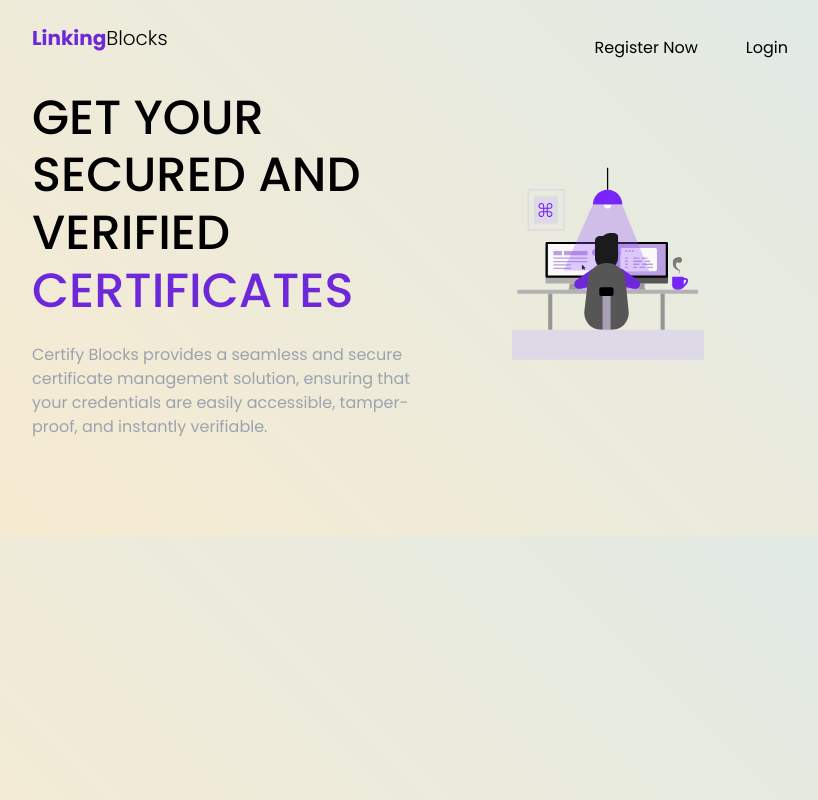
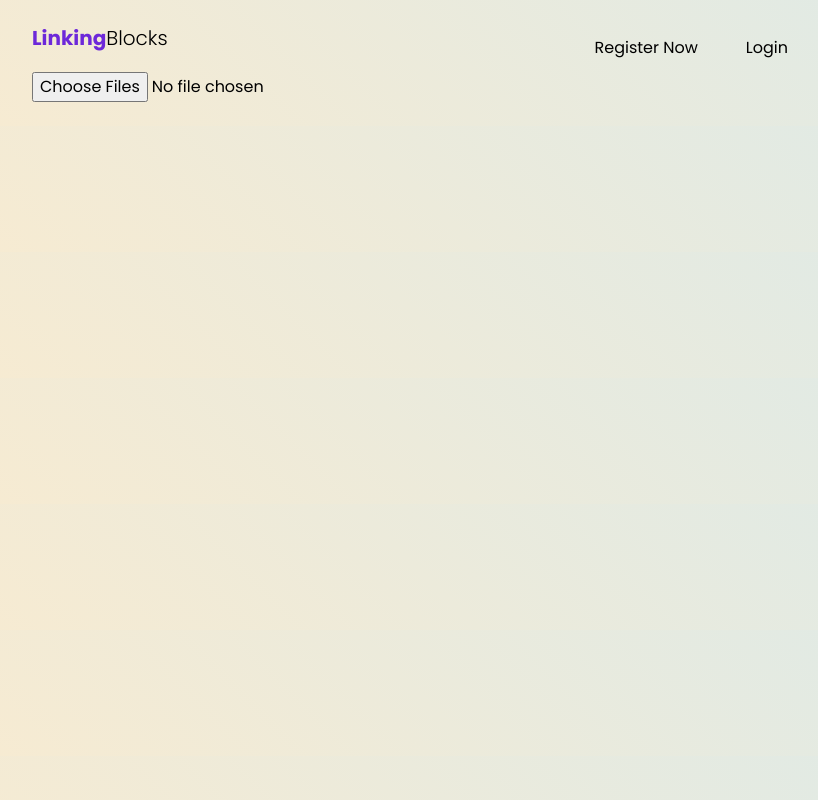
Before and after one commit to TechieeGeeeks/VH23-13-RizzlingDevs, a React (Create React App) app in the folder client/: page /image_hasher in a window 1280 px wide. Shown: the whole page, without its empty margins (224-1042 px from the left). Built offline with nearby package versions, Linux system fonts and the light colour scheme.

Commit message:
ImageHasher functionality working added

```diff
--- a/client/src/App.js
+++ b/client/src/App.js
@@ -7,6 +7,7 @@ import RegisterNow from "./pages/RegisterNow";
 import Courses from "./components/Courses";
 import MintCertificate from "./pages/MintCertificate.jsx";
 import { useState } from "react";
+import ImageHasher from "./pages/ImageHasher"
 
 import ViewCertificate from "./pages/ViewCertificate";
 
@@ -25,6 +26,7 @@ function App() {
           element={<RegisterNow setIsLogin={setIsLogin} />}
         />
         <Route path="/user_dashboard" element={<Courses />} />
+        <Route path="/image_hasher" element={<ImageHasher />} />
         <Route path="/certificate/create" element={<MintCertificate />} />
         <Route path="/certificate/view/:id" element={<ViewCertificate />} />
       </Routes>
--- /dev/null
+++ b/client/src/pages/ImageHasher.jsx
@@ -0,0 +1,34 @@
+import React from 'react';
+
+class ImageHasher extends React.Component {
+  async hashImage(file) {
+    const buffer = await file.arrayBuffer();
+    const hashBuffer = await crypto.subtle.digest('SHA-256', buffer);
+    const hashArray = Array.from(new Uint8Array(hashBuffer));
+    const hashHex = hashArray.map((b) => b.toString(16).padStart(2, '0')).join('');
+    return hashHex;
+  }
+
+  handleFileChange = async (event) => {
+    const files = event.target.files;
+    const hashResults = [];
+
+    for (let i = 0; i < files.length; i++) {
+      const file = files[i];
+      const hash = await this.hashImage(file);
+      hashResults.push({ filename: file.name, hash });
+    }
+
+    console.log(hashResults);
+  };
+
+  render() {
+    return (
+      <div>
+        <input type="file" id="fileInput" accept="image/*" multiple onChange={this.handleFileChange} />
+      </div>
+    );
+  }
+}
+
+export default ImageHasher;
```
